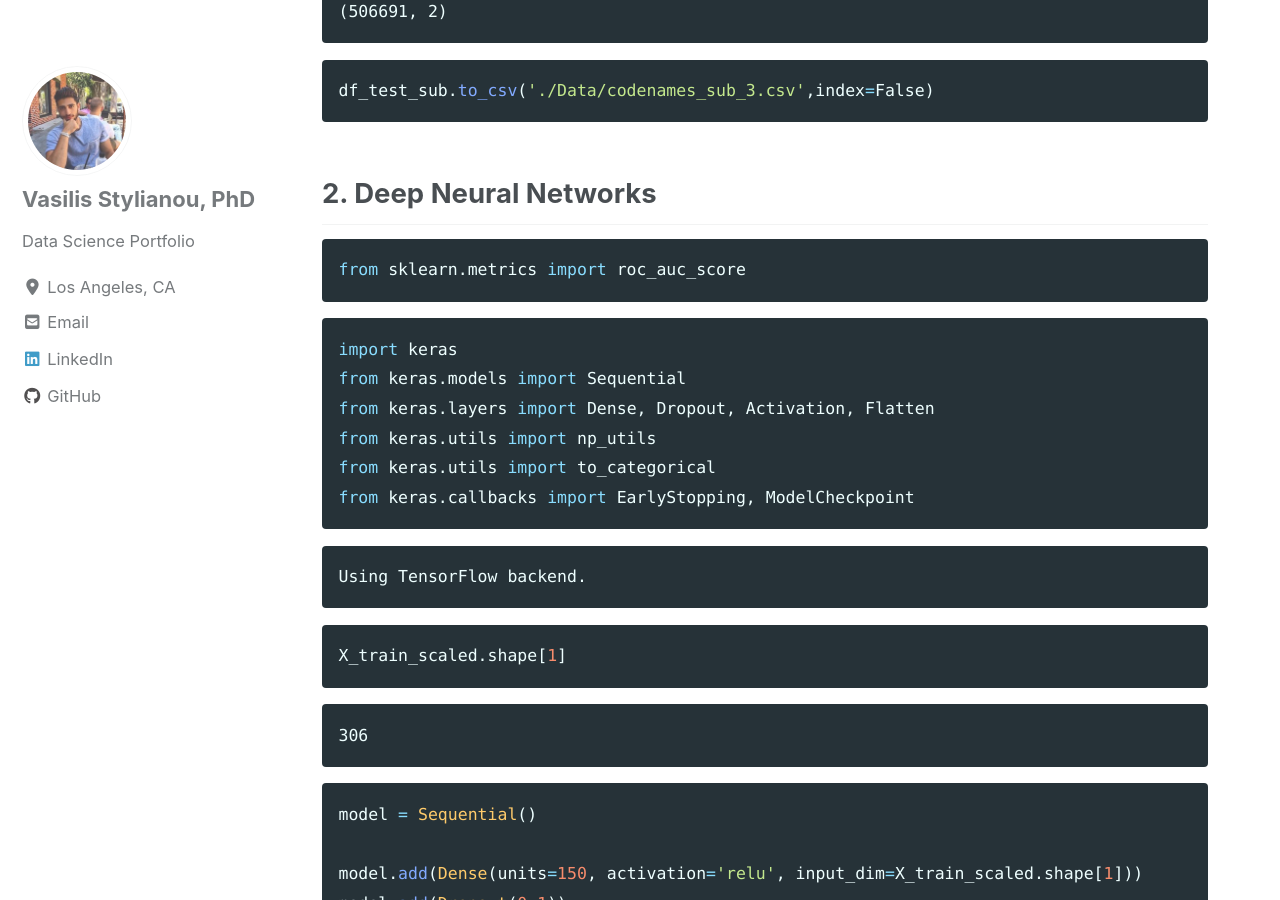
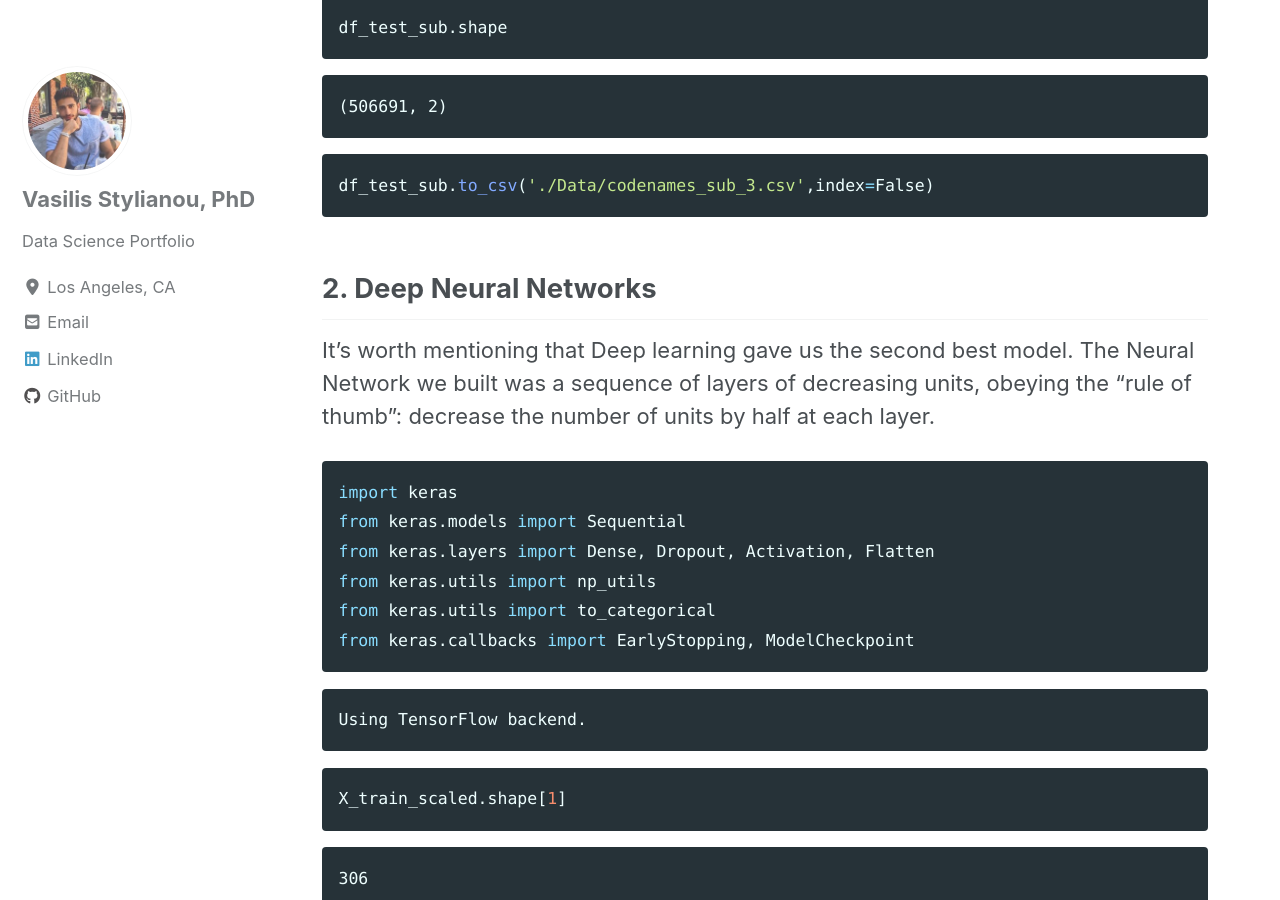
Before and after one commit to vasilis-stylianou/vasilis-stylianou.github.io, a Jekyll site: the page built from _posts/2019-09-20-ML_Kaggle_Part2.md, in a window 1280 px wide and 900 px high, scrolled down 7135 px. Built offline with Jekyll 4.4.1, drawn with Linux system fonts in a browser that asks for light colours; cached includes are drawn as plain includes; nearby versions of some CDN libraries; some of the changed text lies outside the part shown.

Commit message:
Update 2019-09-20-ML_Kaggle_Part2.md

````diff
--- a/_posts/2019-09-20-ML_Kaggle_Part2.md
+++ b/_posts/2019-09-20-ML_Kaggle_Part2.md
@@ -106,7 +106,7 @@
 
 
 ## 1. XGBoost
-
+After a lot of iterations of Feature Selection - Training - Evaluation we found the XGBoost classifier to be the most accurate model.
 
 ```python
 from xgboost import XGBClassifier
@@ -344,12 +344,7 @@
 
 
 ## 2. Deep Neural Networks
-
-
-```python
-from sklearn.metrics import roc_auc_score
-```
-
+It's worth mentioning that Deep learning gave us the second best model. The Neural Network we built was a sequence of layers of decreasing units, obeying the "rule of thumb": decrease the number of units by half at each layer.
 
 ```python
 import keras
@@ -455,6 +450,7 @@
     0.9371390379340748
 
 # B. Baseline Models
+The following models were used as a benchmark during model evaluation.
 
 ## 1. Naive Bayes
 
@@ -470,7 +466,6 @@
 clf.fit(X_train_scaled, y_train.astype(int))
 y_pred=clf.predict_proba(X_test_scaled)[:, 1]
 clf_roc=roc_auc_score(y_test.astype(int),y_pred)
-clf_roc
 ```
 
 ## 2. Logistic Regression
@@ -507,7 +502,7 @@
 
 
 ```python
-model.best_performance
+model.best_performance;
 ```
 
 ## 3. SVM
@@ -546,7 +541,7 @@
 
 
 ```python
-model.best_performance
+model.best_performance;
 ```
 
 ## 4. Random forests
@@ -616,7 +611,7 @@
 
 
 ```python
-model.best_performance
+model.best_performance;
 ```
 
 
````
